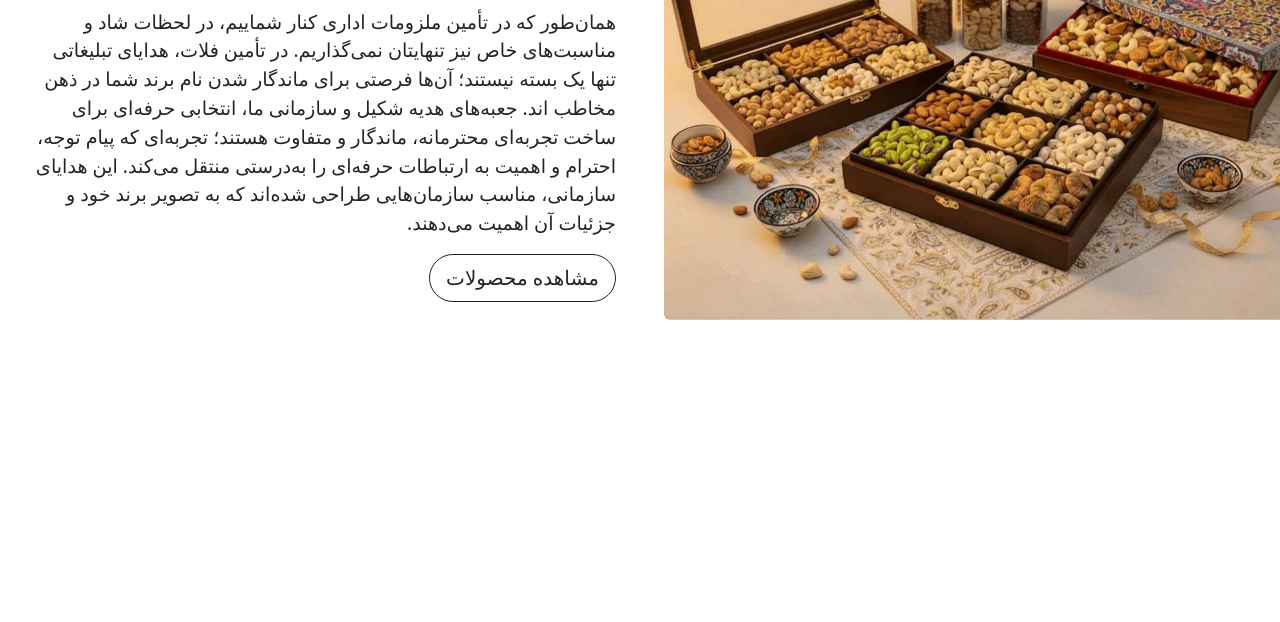
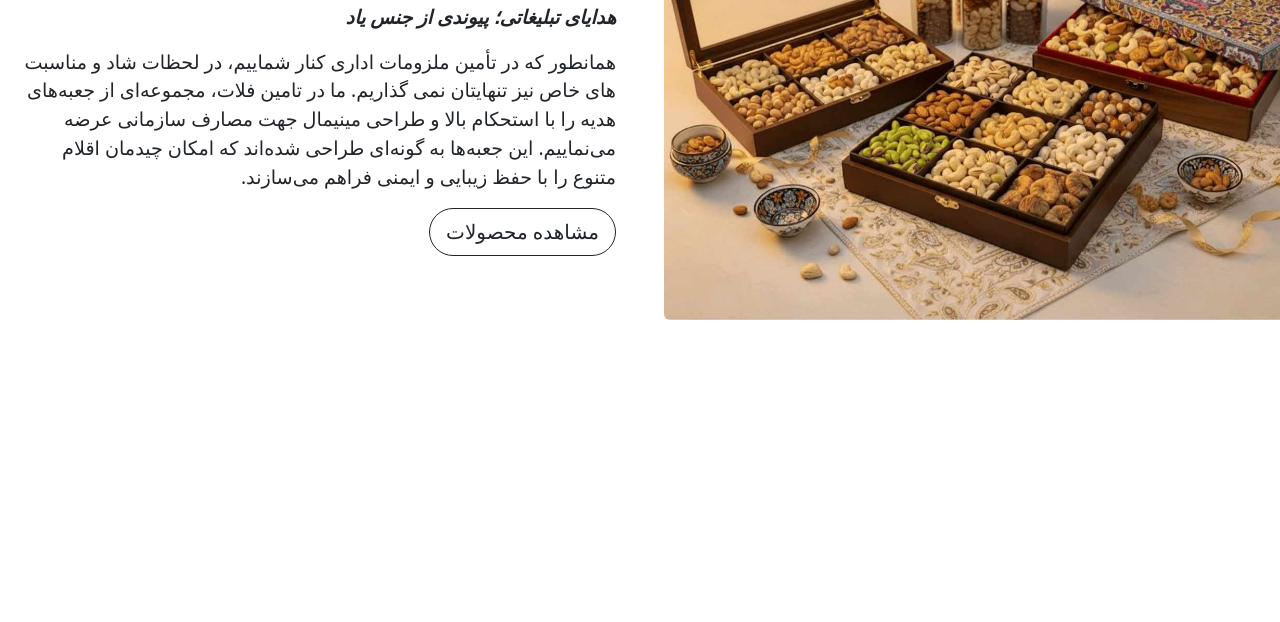
Before and after one commit to aminhadinezhad/bs-template-4, a website: page index.html in a window 1280 px wide. Shown: the part 178-800 px from the top of the page. Drawn offline with nearby package versions, Linux system fonts and the light colour scheme.

Commit message:
Update index.html

```diff
--- a/index.html
+++ b/index.html
@@ -32,14 +32,7 @@
             هدایای تبلیغاتی؛ پیوندی از جنس یاد
           </p>
           <p style="font-size: 1.2rem">
-            همان‌طور که در تأمین ملزومات اداری کنار شماییم، در لحظات شاد و
-            مناسبت‌های خاص نیز تنهایتان نمی‌گذاریم. در تأمین فلات، هدایای
-            تبلیغاتی تنها یک بسته نیستند؛ آن‌ها فرصتی برای ماندگار شدن نام برند
-            شما در ذهن مخاطب‌ اند. جعبه‌های هدیه شکیل و سازمانی ما، انتخابی
-            حرفه‌ای برای ساخت تجربه‌ای محترمانه، ماندگار و متفاوت هستند؛
-            تجربه‌ای که پیام توجه، احترام و اهمیت به ارتباطات حرفه‌ای را
-            به‌درستی منتقل می‌کند. این هدایای سازمانی، مناسب سازمان‌هایی طراحی
-            شده‌اند که به تصویر برند خود و جزئیات آن اهمیت می‌دهند.
+            همانطور که در تأمین ملزومات اداری کنار شماییم، در لحظات شاد و مناسبت‌ های خاص نیز تنهایتان نمی‌ گذاریم. ما در تامین فلات، مجموعه‌ای از جعبه‌های هدیه را با استحکام بالا و طراحی مینیمال جهت مصارف سازمانی عرضه می‌نماییم. این جعبه‌ها به گونه‌ای طراحی شده‌اند که امکان چیدمان اقلام متنوع را با حفظ زیبایی و ایمنی فراهم می‌سازند.
           </p>
           <a
             href="https://www.taminfalat.com/categorylist/%D9%87%D8%AF%D8%A7%DB%8C%D8%A7%DB%8C-%D8%AA%D8%A8%D9%84%DB%8C%D8%BA%D8%A7%D8%AA%DB%8C"
```
